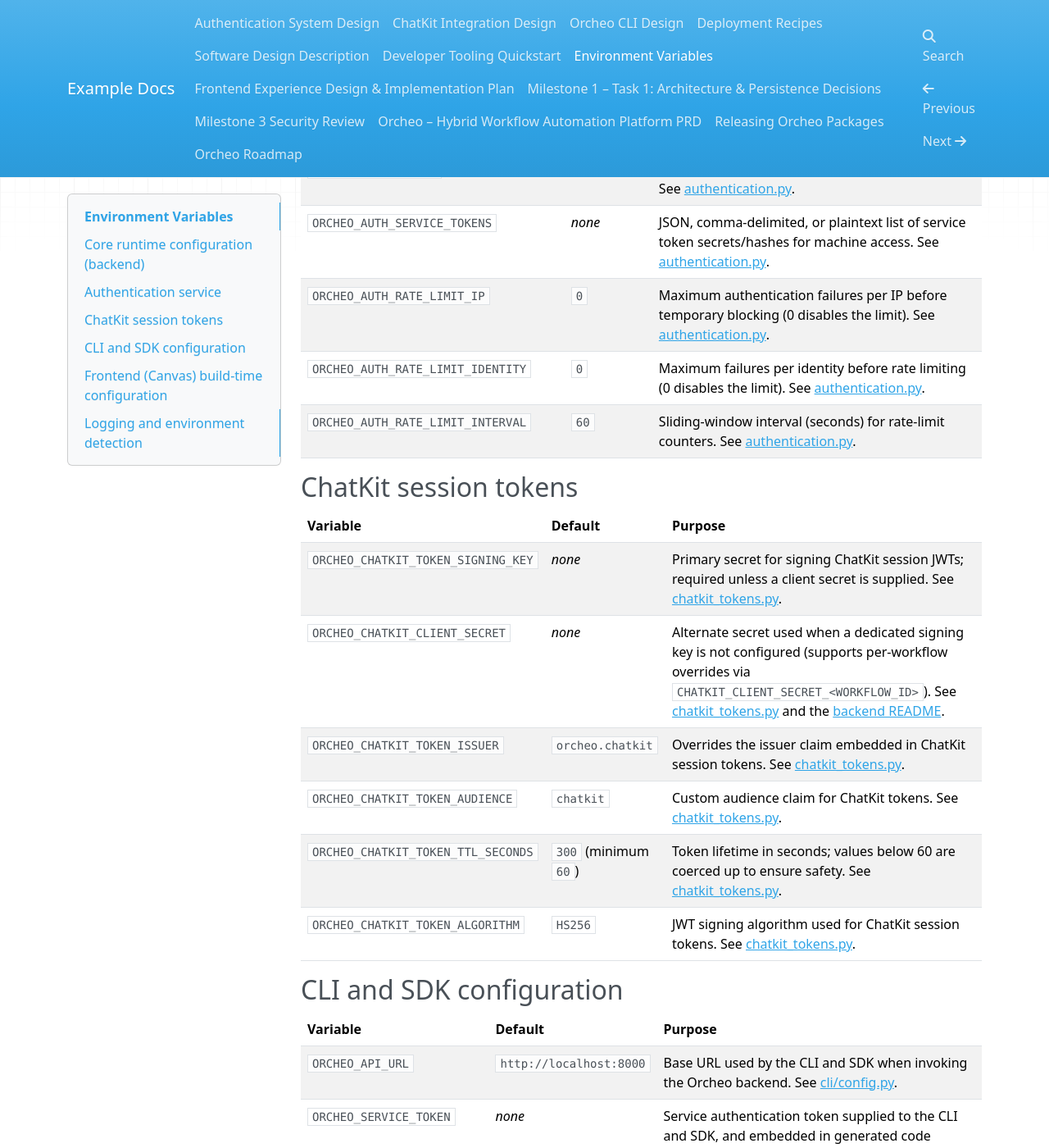
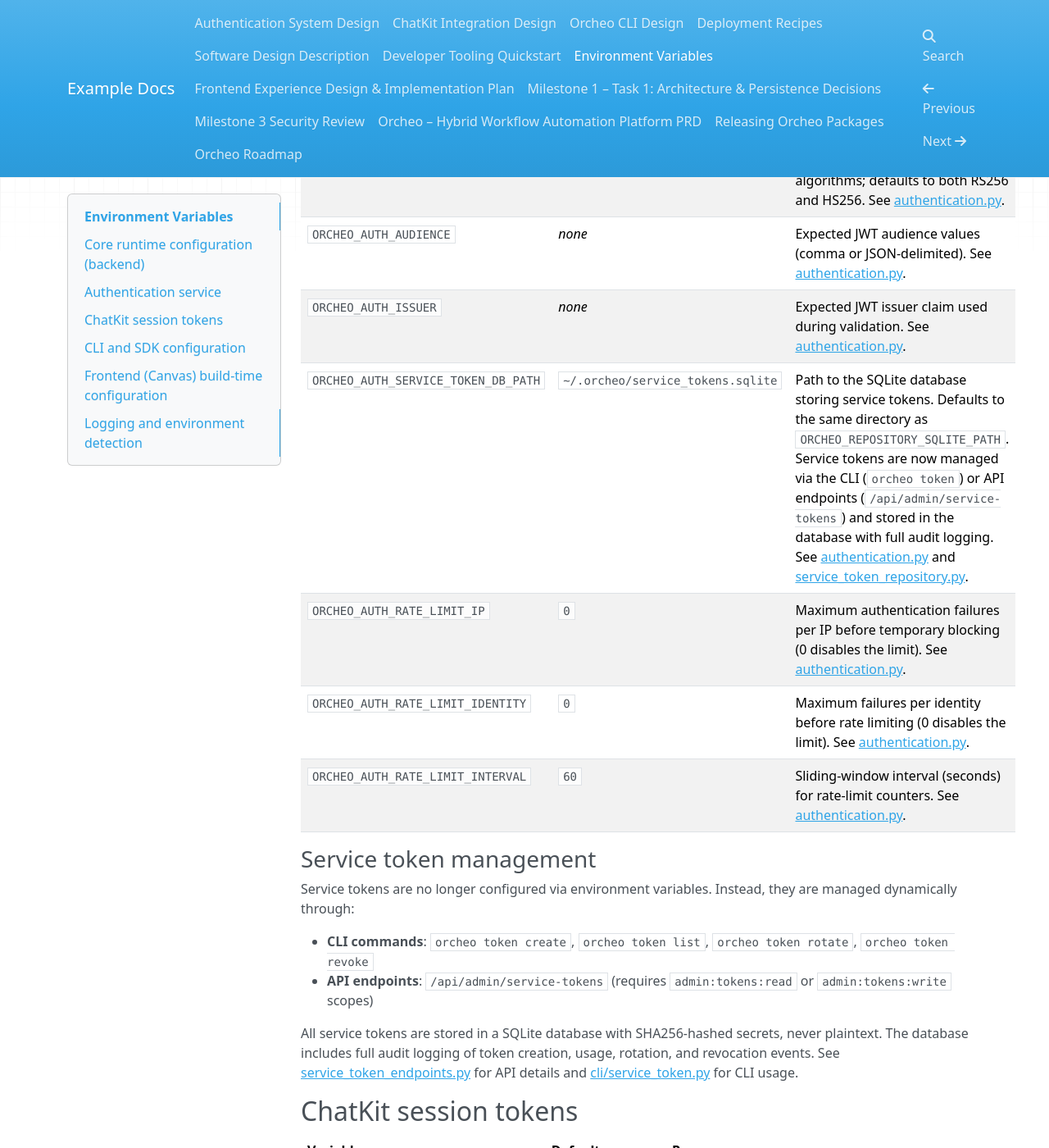
Before and after one commit to ShaojieJiang/orcheo, an MkDocs documentation site: the page built from docs/environment_variables.md, in a window 1280 px wide and 1400 px high, scrolled down 2430 px. Shown: the whole window at 82% size. Built offline with MkDocs 1.6.1, drawn with Linux system fonts in a browser that asks for light colours; nearby versions of some CDN libraries.

Commit message:
Update docs

```diff
--- a/docs/environment_variables.md
+++ b/docs/environment_variables.md
@@ -43,10 +43,19 @@ services read configuration via Dynaconf with the `ORCHEO_` prefix.
 | `ORCHEO_AUTH_ALLOWED_ALGORITHMS` | `RS256, HS256` | Restricts acceptable JWT algorithms; defaults to both RS256 and HS256. See [authentication.py](../apps/backend/src/orcheo_backend/app/authentication.py). |
 | `ORCHEO_AUTH_AUDIENCE` | _none_ | Expected JWT audience values (comma or JSON-delimited). See [authentication.py](../apps/backend/src/orcheo_backend/app/authentication.py). |
 | `ORCHEO_AUTH_ISSUER` | _none_ | Expected JWT issuer claim used during validation. See [authentication.py](../apps/backend/src/orcheo_backend/app/authentication.py). |
-| `ORCHEO_AUTH_SERVICE_TOKENS` | _none_ | JSON, comma-delimited, or plaintext list of service token secrets/hashes for machine access. See [authentication.py](../apps/backend/src/orcheo_backend/app/authentication.py). |
+| `ORCHEO_AUTH_SERVICE_TOKEN_DB_PATH` | `~/.orcheo/service_tokens.sqlite` | Path to the SQLite database storing service tokens. Defaults to the same directory as `ORCHEO_REPOSITORY_SQLITE_PATH`. Service tokens are now managed via the CLI (`orcheo token`) or API endpoints (`/api/admin/service-tokens`) and stored in the database with full audit logging. See [authentication.py](../apps/backend/src/orcheo_backend/app/authentication.py) and [service_token_repository.py](../apps/backend/src/orcheo_backend/app/service_token_repository.py). |
 | `ORCHEO_AUTH_RATE_LIMIT_IP` | `0` | Maximum authentication failures per IP before temporary blocking (0 disables the limit). See [authentication.py](../apps/backend/src/orcheo_backend/app/authentication.py). |
 | `ORCHEO_AUTH_RATE_LIMIT_IDENTITY` | `0` | Maximum failures per identity before rate limiting (0 disables the limit). See [authentication.py](../apps/backend/src/orcheo_backend/app/authentication.py). |
 | `ORCHEO_AUTH_RATE_LIMIT_INTERVAL` | `60` | Sliding-window interval (seconds) for rate-limit counters. See [authentication.py](../apps/backend/src/orcheo_backend/app/authentication.py). |
+
+### Service token management
+
+Service tokens are no longer configured via environment variables. Instead, they are managed dynamically through:
+
+- **CLI commands**: `orcheo token create`, `orcheo token list`, `orcheo token rotate`, `orcheo token revoke`
+- **API endpoints**: `/api/admin/service-tokens` (requires `admin:tokens:read` or `admin:tokens:write` scopes)
+
+All service tokens are stored in a SQLite database with SHA256-hashed secrets, never plaintext. The database includes full audit logging of token creation, usage, rotation, and revocation events. See [service_token_endpoints.py](../apps/backend/src/orcheo_backend/app/service_token_endpoints.py) for API details and [cli/service_token.py](../packages/sdk/src/orcheo_sdk/cli/service_token.py) for CLI usage.
 
 ## ChatKit session tokens
 
```
